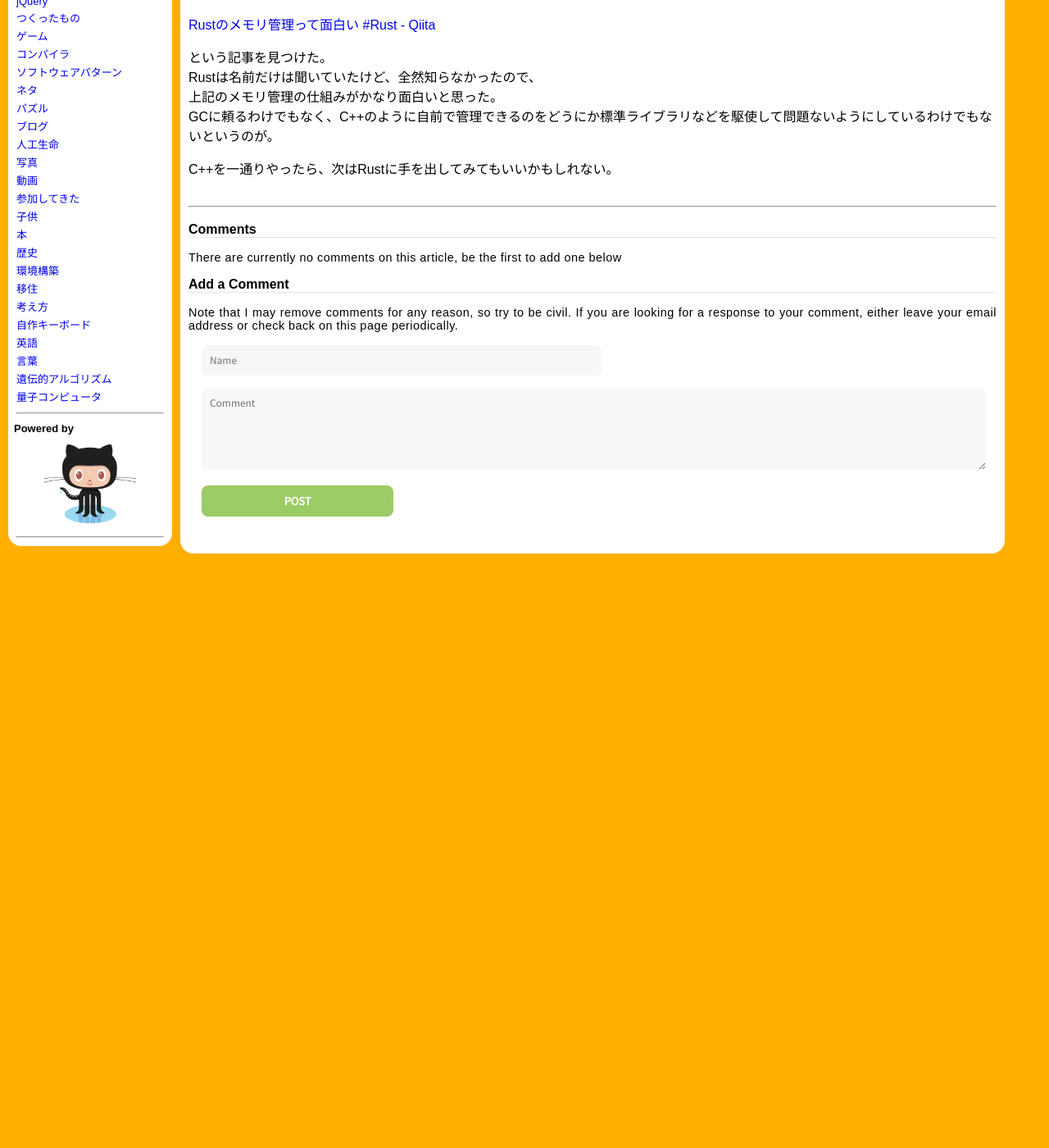
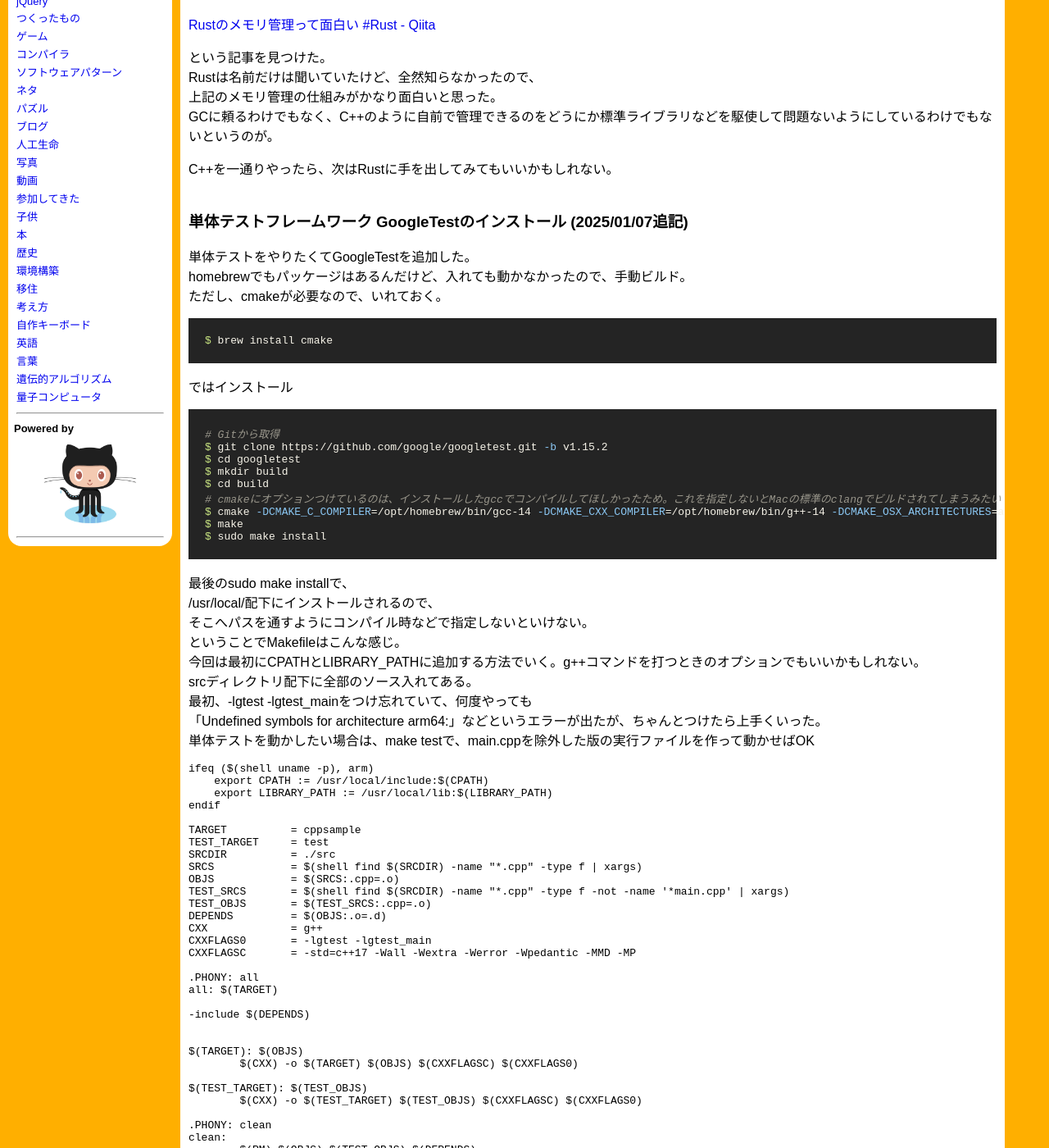
Before and after one commit to ryotakato/ryotakato.github.io, a Jekyll site: the page built from _posts/2025-01-06-begin-cpp.md, in a window 1280 px wide and 1400 px high, scrolled down 1458 px. Shown: the whole window at 82% size. Built offline with Jekyll 4.4.1, drawn with Linux system fonts in a browser that asks for light colours; before the commit the page ends 2143 px from its top, so only the background shows below that; some of the changed text lies outside the part shown.

Commit message:
update article

````diff
--- a/_posts/2025-01-06-begin-cpp.md
+++ b/_posts/2025-01-06-begin-cpp.md
@@ -86,3 +86,96 @@ Rustは名前だけは聞いていたけど、全然知らなかったので、
 GCに頼るわけでもなく、C++のように自前で管理できるのをどうにか標準ライブラリなどを駆使して問題ないようにしているわけでもないというのが。
 
 C++を一通りやったら、次はRustに手を出してみてもいいかもしれない。
+
+
+
+### 単体テストフレームワーク GoogleTestのインストール (2025/01/07追記)
+
+単体テストをやりたくてGoogleTestを追加した。
+homebrewでもパッケージはあるんだけど、入れても動かなかったので、手動ビルド。
+ただし、cmakeが必要なので、いれておく。
+
+```bash
+$ brew install cmake
+```
+
+ではインストール
+
+
+```bash
+# Gitから取得
+$ git clone https://github.com/google/googletest.git -b v1.15.2
+$ cd googletest
+$ mkdir build
+$ cd build
+# cmakeにオプションつけているのは、インストールしたgccでコンパイルしてほしかったため。これを指定しないとMacの標準のclangでビルドされてしまうみたい
+$ cmake -DCMAKE_C_COMPILER=/opt/homebrew/bin/gcc-14 -DCMAKE_CXX_COMPILER=/opt/homebrew/bin/g++-14 -DCMAKE_OSX_ARCHITECTURES=arm64 ..
+$ make
+$ sudo make install
+```
+
+最後のsudo make installで、
+/usr/local/配下にインストールされるので、
+そこへパスを通すようにコンパイル時などで指定しないといけない。
+ということでMakefileはこんな感じ。
+今回は最初にCPATHとLIBRARY_PATHに追加する方法でいく。g++コマンドを打つときのオプションでもいいかもしれない。
+srcディレクトリ配下に全部のソース入れてある。
+最初、-lgtest -lgtest_mainをつけ忘れていて、何度やっても
+「Undefined symbols for architecture arm64:」などというエラーが出たが、ちゃんとつけたら上手くいった。
+単体テストを動かしたい場合は、make testで、main.cppを除外した版の実行ファイルを作って動かせばOK
+
+```Makefile
+ifeq ($(shell uname -p), arm)
+    export CPATH := /usr/local/include:$(CPATH)
+    export LIBRARY_PATH := /usr/local/lib:$(LIBRARY_PATH)
+endif
+
+TARGET		= cppsample
+TEST_TARGET	= test
+SRCDIR		= ./src
+SRCS		= $(shell find $(SRCDIR) -name "*.cpp" -type f | xargs)
+OBJS		= $(SRCS:.cpp=.o)
+TEST_SRCS	= $(shell find $(SRCDIR) -name "*.cpp" -type f -not -name '*main.cpp' | xargs)
+TEST_OBJS	= $(TEST_SRCS:.cpp=.o)
+DEPENDS		= $(OBJS:.o=.d)
+CXX		= g++
+CXXFLAGS0	= -lgtest -lgtest_main
+CXXFLAGSC	= -std=c++17 -Wall -Wextra -Werror -Wpedantic -MMD -MP
+
+.PHONY: all
+all: $(TARGET)
+
+-include $(DEPENDS)
+
+
+$(TARGET): $(OBJS)
+	$(CXX) -o $(TARGET) $(OBJS) $(CXXFLAGSC) $(CXXFLAGS0)
+
+$(TEST_TARGET): $(TEST_OBJS)
+	$(CXX) -o $(TEST_TARGET) $(TEST_OBJS) $(CXXFLAGSC) $(CXXFLAGS0)
+
+.PHONY: clean
+clean:
+	$(RM) $(OBJS) $(TEST_OBJS) $(DEPENDS)
+
+.PHONY: fclean
+fclean: clean
+	$(RM) $(TARGET) $(TEST_TARGET)
+
+.PHONY: re
+re: fclean all
+
+.PHONY: debug
+debug: CXXFLAGSC += -g3 -O0
+debug: re
+
+```
+
+
+
+参考
+[Homebrewで入れたC++ライブラリはclangでコンパイルしないとダメらしい #homebrew - Qiita](https://qiita.com/kumachan-mis/items/fa7a8f41405dc41c4ee5)
+[テスト駆動開発を勉強するためM1 Mac miniでGoogle Testの環境を構築してみた #C++ - Qiita](https://qiita.com/takurot/items/e1adcde7e07a8a3fa283)
+[AppleシリコンでもhombrewでインストールしたCライブラリのパスを通す #C++ - Qiita](https://qiita.com/skkzsh/items/3af16ae3a97f131ee1ff)
+[ついにッ！最強のMakefileが完成したぞッッッ！！！ #C++ - Qiita](https://qiita.com/harinez2/items/0d25eabdc6dae66e7bee)
+[Google Test でC言語のプログラムをテストする - とにかく書く](https://gaobin.hatenablog.com/entry/2015/05/06/012007)
````
